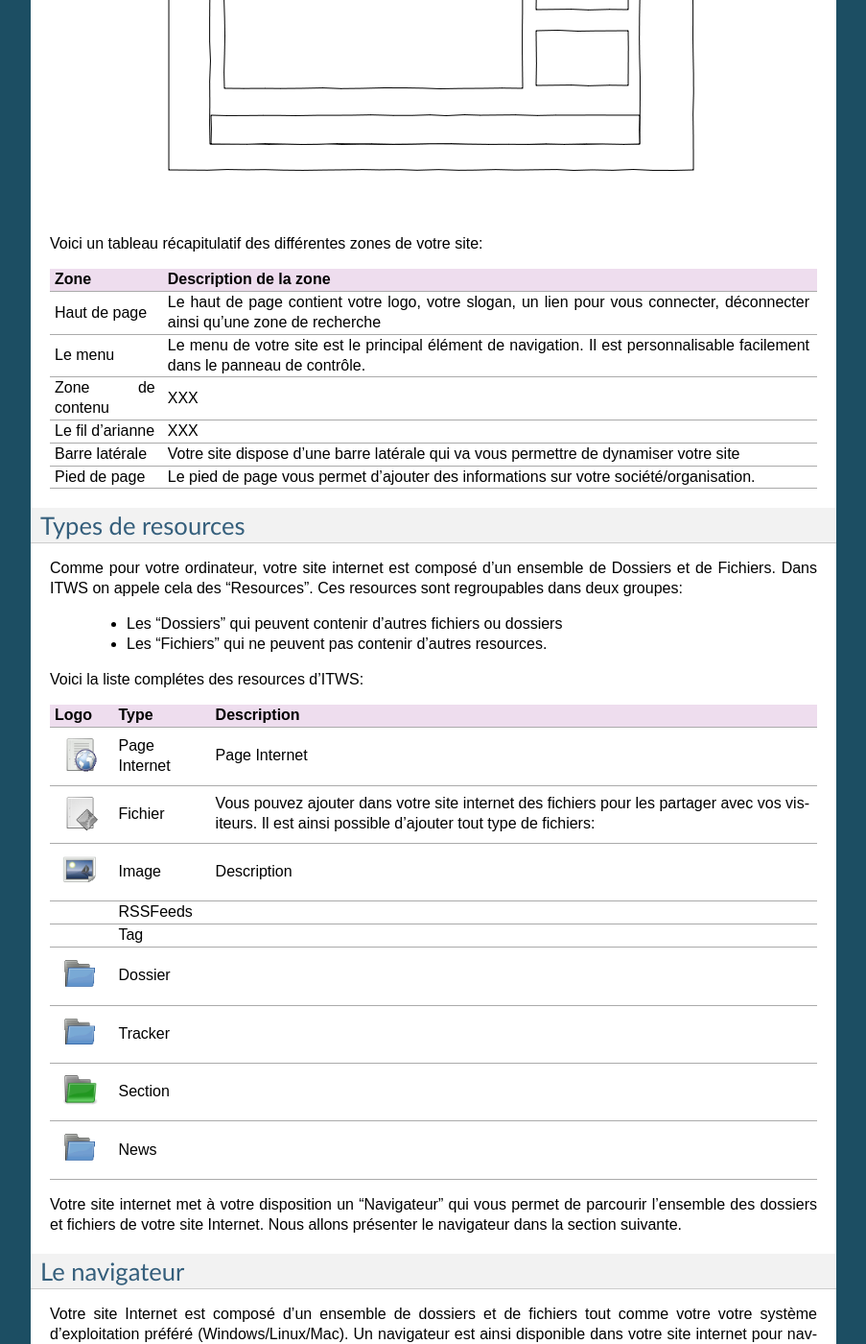
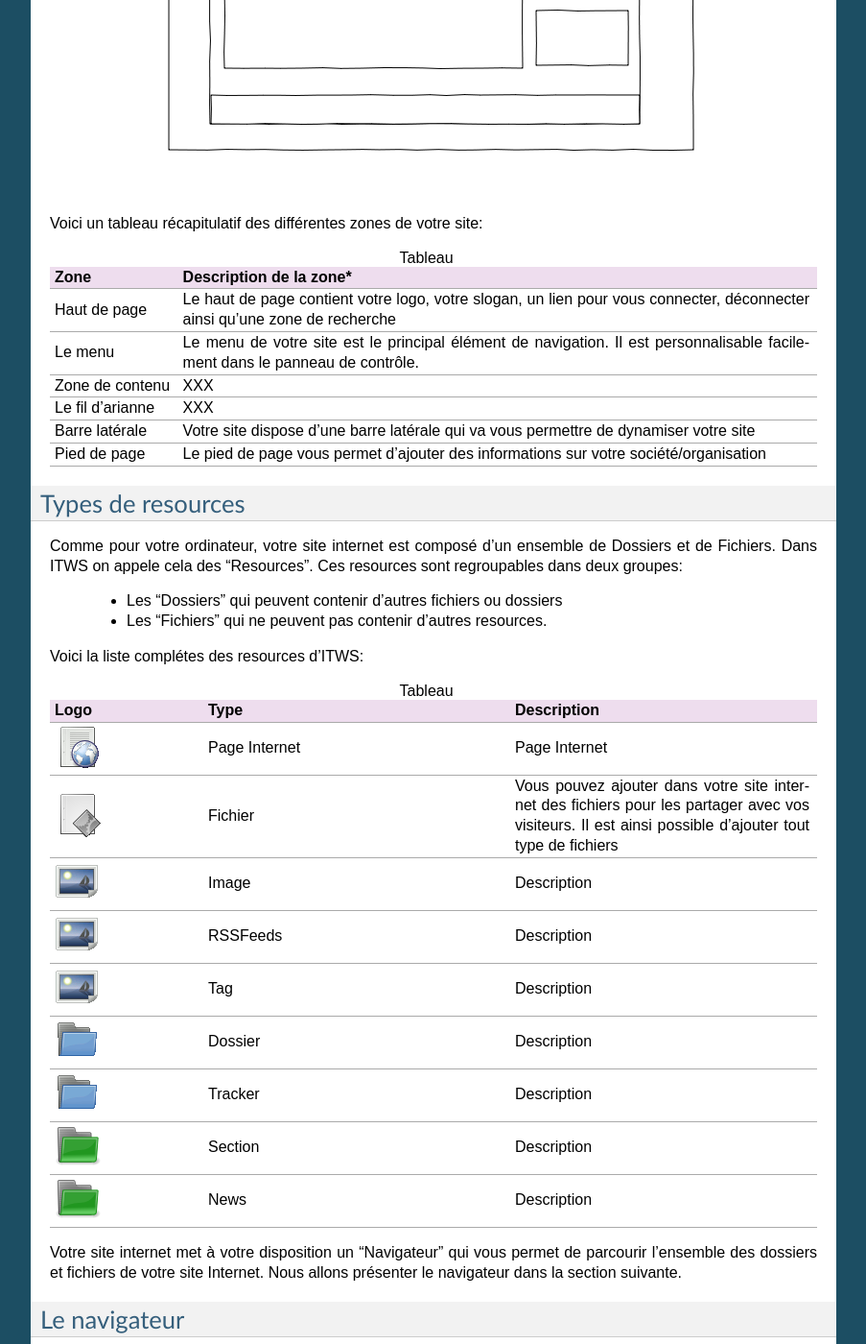
Before and after one commit to hforge/itws, a Sphinx documentation site: the page built from docs/index.rst, in a window 1280 px wide and 1400 px high, scrolled down 1319 px. Shown: the whole window at 96% size, without its empty margins (198-1101 px from the left). Built offline with Sphinx 7.4.7, drawn with Linux system fonts in a browser that asks for light colours; some of the changed lines change nothing that is shown; some of the changed text lies outside the part shown.

Commit message:
Update documentation

```diff
--- a/docs/index.rst
+++ b/docs/index.rst
@@ -24,29 +24,34 @@ Ce croquis représente les différents éléments constituant votre site Interne
 
 .. figure:: figures/layout.*
 
+
 Voici un tableau récapitulatif des différentes zones de votre site:
 
-+------------------------------+----------------------------------------------------------+
-|**Zone**                      |**Description de la zone**                                |
-+==============================+==========================================================+
-|Haut de page                  | Le haut de page contient votre logo, votre slogan,       |
-|                              | un lien pour vous connecter, déconnecter ainsi qu'une    |
-|                              | zone de recherche                                        |
-+------------------------------+----------------------------------------------------------+
-|Le menu                       | Le menu de votre site est le principal élément de        |
-|                              | navigation. Il est personnalisable facilement dans       |
-|                              | le panneau de contrôle.                                  |
-+------------------------------+----------------------------------------------------------+
-|Zone de contenu               |        XXX                                               |
-+------------------------------+----------------------------------------------------------+
-|Le fil d'arianne              |        XXX                                               |
-+------------------------------+----------------------------------------------------------+
-|Barre latérale                | Votre site dispose d'une barre latérale qui va vous      |
-|                              | permettre de dynamiser votre site                        |
-+------------------------------+----------------------------------------------------------+
-|Pied de page                  | Le pied de page vous permet d'ajouter des informations   |
-|                              | sur votre société/organisation.                          |
-+------------------------------+----------------------------------------------------------+
+.. list-table:: Tableau
+    :header-rows: 1
+    :widths: 100, 500
+
+    * - Zone
+      - Description de la zone*
+
+    * - Haut de page
+      - Le haut de page contient votre logo, votre slogan, un lien pour vous connecter, déconnecter ainsi qu'une zone de recherche
+
+    * - Le menu
+      - Le menu de votre site est le principal élément de navigation. Il est personnalisable facilement dans le panneau de contrôle.
+
+    * - Zone de contenu
+      - XXX
+
+    * - Le fil d'arianne
+      - XXX
+
+    * - Barre latérale
+      - Votre site dispose d'une barre latérale qui va vous permettre de dynamiser votre site
+
+    * - Pied de page
+      - Le pied de page vous permet d'ajouter des informations sur votre société/organisation
+
 
 Types de resources
 ----------------------
@@ -59,28 +64,51 @@ Dans ITWS on appele cela des "Resources". Ces resources sont regroupables dans d
 
 Voici la liste complétes des resources d'ITWS:
 
-+-----------------------------+-------------+-------------------------------------------------------------------------------------------------+
-|**Logo**                     |**Type**     |**Description**                                                                                  |
-+=============================+=============+=================================================================================================+
-|.. figure:: figures/html.*   |Page Internet|Page Internet                                                                                    |
-+-----------------------------+-------------+-------------------------------------------------------------------------------------------------+
-|.. figure:: figures/file.*   | Fichier     |  Vous pouvez ajouter dans votre site internet des fichiers pour les partager avec vos visiteurs.|
-|                             |             |  Il est ainsi possible d'ajouter tout type de fichiers:                                         |
-+-----------------------------+-------------+-------------------------------------------------------------------------------------------------+
-|.. figure:: figures/image.*  | Image       |  Description                                                                                    |
-+-----------------------------+-------------+-------------------------------------------------------------------------------------------------+
-|                             | RSSFeeds    |                                                                                                 |
-+-----------------------------+-------------+-------------------------------------------------------------------------------------------------+
-|                             | Tag         |                                                                                                 |
-+-----------------------------+-------------+-------------------------------------------------------------------------------------------------+
-|.. figure:: figures/folder.* | Dossier     |                                                                                                 |
-+-----------------------------+-------------+-------------------------------------------------------------------------------------------------+
-|.. figure:: figures/folder.* | Tracker     |                                                                                                 |
-+-----------------------------+-------------+-------------------------------------------------------------------------------------------------+
-|.. figure:: figures/section.*| Section     |                                                                                                 |
-+-----------------------------+-------------+-------------------------------------------------------------------------------------------------+
-|.. figure:: figures/folder.* | News        |                                                                                                 |
-+-----------------------------+-------------+-------------------------------------------------------------------------------------------------+
+
+.. list-table:: Tableau
+    :header-rows: 1
+    :widths: 100, 200, 200
+
+    * - Logo
+      - Type
+      - Description
+
+    * - .. image:: figures/html.*
+      - Page Internet
+      - Page Internet
+
+    * - .. image:: figures/file.*
+      - Fichier
+      - Vous pouvez ajouter dans votre site internet des fichiers pour les partager avec vos visiteurs. Il est ainsi possible d'ajouter tout type de fichiers
+
+    * - .. image:: figures/image.*
+      - Image
+      - Description
+
+    * - .. image:: figures/image.*
+      - RSSFeeds
+      - Description
+
+    * - .. image:: figures/image.*
+      - Tag
+      - Description
+
+    * - .. image:: figures/folder.*
+      - Dossier
+      - Description
+
+    * - .. image:: figures/folder.*
+      - Tracker
+      - Description
+
+    * - .. image:: figures/section.*
+      - Section
+      - Description
+
+    * - .. image:: figures/section.*
+      - News
+      - Description
+
 
 Votre site internet met à votre disposition un "Navigateur" qui vous permet de parcourir l'ensemble
 des dossiers et fichiers de votre site Internet.
@@ -301,6 +329,8 @@ Dans le thème, vous pouvez:
 Modifier le menu principal
 ~~~~~~~~~~~~~~~~~~~~~~~~~~
 
+XXX
+
 Modifier l'apparence du site
 ~~~~~~~~~~~~~~~~~~~~~~~~~~~~~
 
@@ -329,6 +359,9 @@ TynyMCE
 Les tags
 ------------
 
+XXX
+
+
 Exemple: création d'une gallerie d'images
 ------------------------------------------
 
@@ -342,19 +375,24 @@ Les vues avancées
 
 Certaines resources disposent de vues avancées
 
-+------------------------------+----------------------------------------------------------+
-|**Vue**                       |**Description**                                           |
-+==============================+==========================================================+
-| Links                        |     XXX                                                  |
-+------------------------------+----------------------------------------------------------+
-| Backlinks                    |        XXX                                               |
-+------------------------------+----------------------------------------------------------+
-| Commit log                   |                                                          |
-+------------------------------+----------------------------------------------------------+
-| Subscriptions                |                                                          |
-+------------------------------+----------------------------------------------------------+
+.. list-table:: Tableau
+    :header-rows: 1
+    :widths: 100, 500
 
+  * - Vue
+    - Description
 
+  * - Links
+    - XXX
+
+  * - Backlinks
+    - XXX
+
+  * - Commit log
+    - XXX
+
+  * - Subscriptions
+    - XXX
 
 
 Mon site et le référemencement
@@ -408,10 +446,6 @@ Workflow
 
 Un workflow
 
-Une URL
--------
-
-
 
 
 À propos
```
Also changed, not shown: 2 other files.
